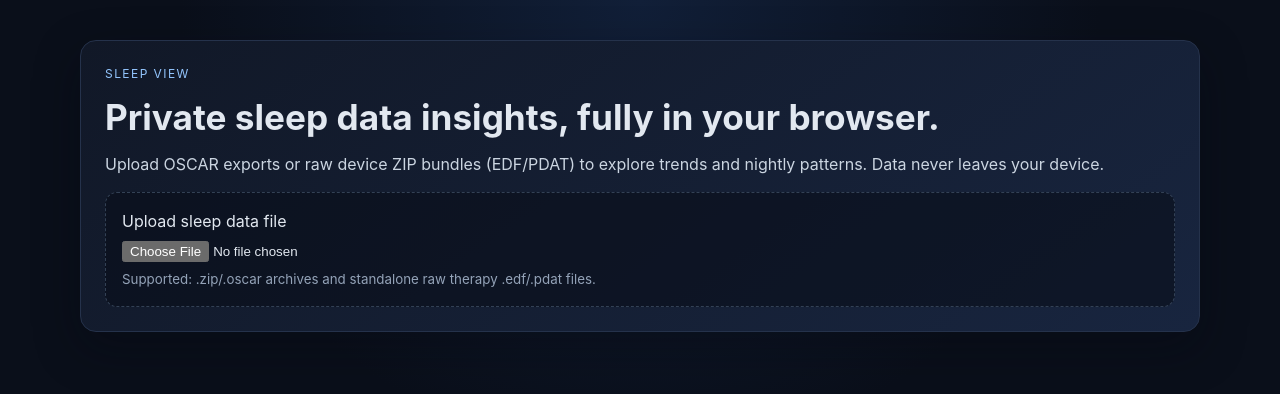
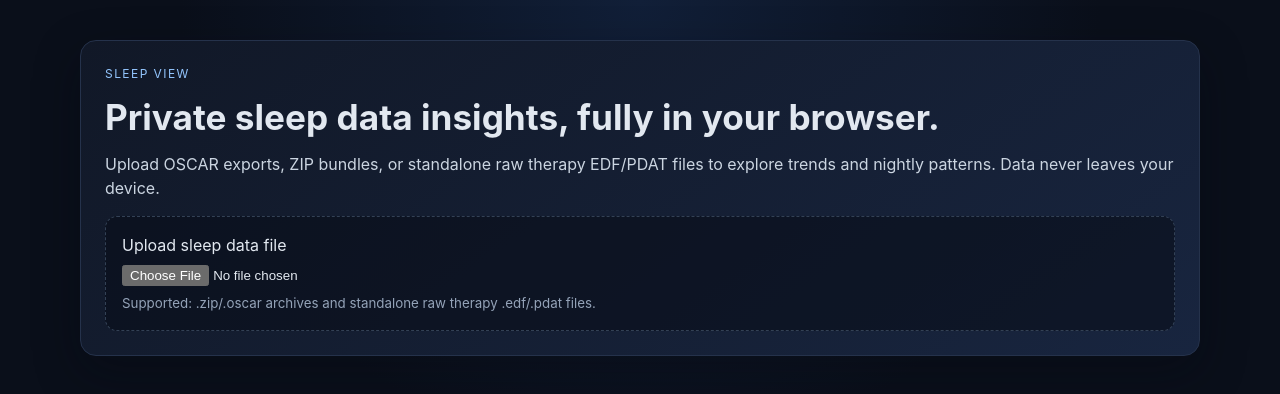
Before and after one commit to gr7ffo/sleep-view, a React (Vite) app: page / in a window 1280 px wide. Shown: the top 394 px of the page. Built offline with nearby package versions, Linux system fonts and the light colour scheme.

Commit message:
Polish upload messaging for standalone raw files
Co-authored-by: gr7ffo <794388+gr7ffo@users.noreply.github.com>

```diff
--- a/src/App.tsx
+++ b/src/App.tsx
@@ -32,8 +32,8 @@ function App() {
         <p className="eyebrow">Sleep View</p>
         <h1>Private sleep data insights, fully in your browser.</h1>
         <p className="hero-copy">
-          Upload OSCAR exports or raw device ZIP bundles (EDF/PDAT) to explore trends and nightly patterns. Data never leaves
-          your device.
+          Upload OSCAR exports, ZIP bundles, or standalone raw therapy EDF/PDAT files to explore trends and nightly patterns.
+          Data never leaves your device.
         </p>
         <label className="upload-panel" htmlFor="sleep-data-upload">
           <span>Upload sleep data file</span>
```
